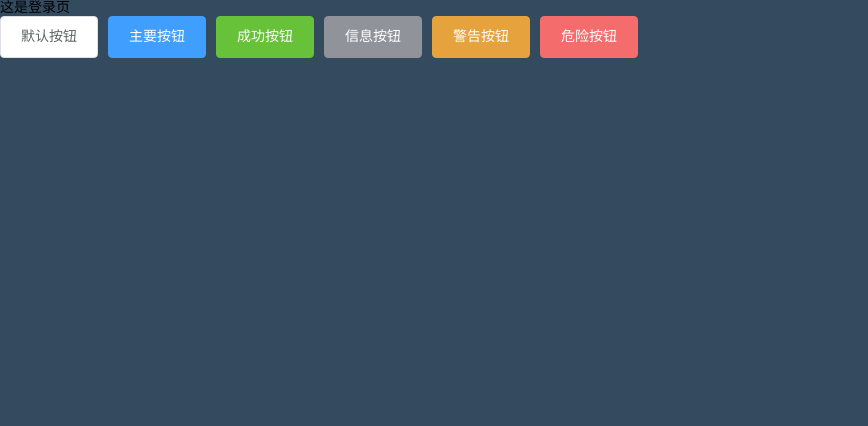
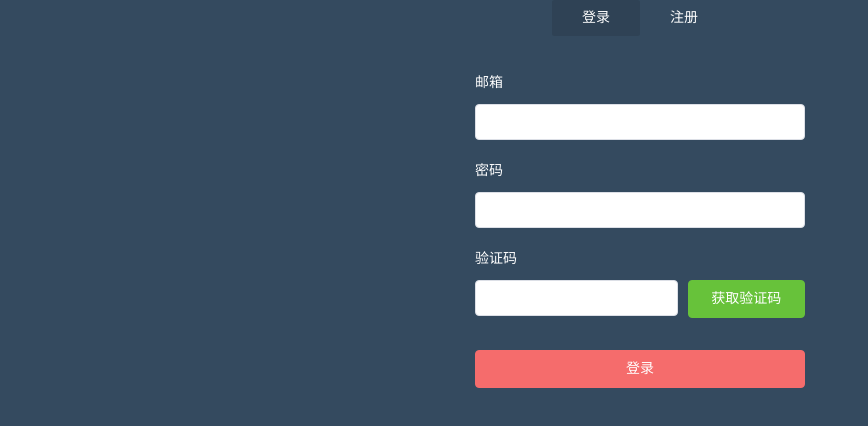
Before and after one commit to yuanguohao45/vue-admin-1.0, a Vue app: page /#/Login in a window 1280 px wide. Shown: the top 426 px of the page, without its empty margins (0-868 px from the left). Built offline with nearby package versions, Linux system fonts and the light colour scheme.

Commit message:
登录页面静态制作、input的数据校验

```diff
--- /dev/null
+++ b/src/utils/validate.js
@@ -0,0 +1,39 @@
+/**
+ * 过滤特殊字符
+ */
+export function stripscript(str) {
+  var pattern = new RegExp(
+    "[`~!@#$^&*()=|{}':;',\\[\\].<>/?~！@#￥……&*（）&;—|{ }【】‘；：”“'。，、？]"
+  );
+  var rs = "";
+  for (var i = 0; i < str.length; i++) {
+    rs = rs + str.substr(i, 1).replace(pattern, "");
+  }
+  return rs;
+}
+/**
+ * 验证邮箱
+ */
+export function validateEmail(value) {
+  let reg = /^([a-zA-Z]|[0-9])(\w|\-)+@[a-zA-Z0-9]+\.([a-zA-Z]{2,4})$/;
+  return !reg.test(value) ? true : false;
+}
+/**
+ * 验证密码 6至20位的字母+数字
+ */
+export function validatePass(value) {
+  let reg = /^(?!\D+$)(?![^a-zA-Z]+$)\S{6,20}$/;
+  return !reg.test(value) ? true : false;
+}
+/**
+ * 验证验证码
+ */
+export function validateVCode(value) {
+  let reg = /^[a-z0-9]{6}$/;
+  return !reg.test(value) ? true : false;
+}
+
+/**
+ * 没有使用default时，可以同时声明多个export。
+ * 文件 import 需要花括号。
+ */
--- a/src/views/Login/index.vue
+++ b/src/views/Login/index.vue
@@ -1,24 +1,185 @@
 <template>
   <div id="login">
-    这是登录页
-    <el-row>
-      <el-button>默认按钮</el-button>
-      <el-button type="primary">主要按钮</el-button>
-      <el-button type="success">成功按钮</el-button>
-      <el-button type="info">信息按钮</el-button>
-      <el-button type="warning">警告按钮</el-button>
-      <el-button type="danger">危险按钮</el-button>
-    </el-row>
+    <div class="login-wrap">
+      <ul class="menu-tab">
+        <li :class="{'current':item.current}" v-for="item in menuTab" :key="item.id" @click="toggleMenu(item)">{{item.txt}}</li>
+      </ul>
+      <el-form :model="ruleForm" status-icon :rules="rules" ref="ruleForm" class="login-form" size="medium">
+        <el-form-item prop="username" class="item-form">
+          <label class="label">邮箱</label>
+          <el-input type="text" v-model="ruleForm.username" autocomplete="off"></el-input>
+        </el-form-item>
+        <el-form-item prop="password" class="item-form">
+          <label class="label">密码</label>
+          <el-input type="text" v-model="ruleForm.password" autocomplete="off" minlength="6" maxlength="20"></el-input>
+        </el-form-item>
+        <el-form-item prop="passwords" class="item-form" v-show="model=='register'">
+          <label class="label">重复密码</label>
+          <el-input type="text" v-model="ruleForm.passwords" autocomplete="off" minlength="6" maxlength="20"></el-input>
+        </el-form-item>
+        <el-form-item prop="code" class="item-form">
+          <label class="label">验证码</label>
+          <el-row :gutter="10">
+            <el-col :span="15">
+              <el-input v-model.number="ruleForm.code" minlength="6" maxlength="6"></el-input>
+            </el-col>
+            <el-col :span="9">
+              <el-button type="success" class="block">获取验证码</el-button>
+            </el-col>
+          </el-row>
+        </el-form-item>
+        <el-form-item>
+          <el-button type="danger" @click="submitForm('ruleForm')" class="login-btn block">登录</el-button>
+        </el-form-item>
+      </el-form>
+    </div>
   </div>
 </template>
 
 <script>
-export default {};
+import {
+  stripscript,
+  validateEmail,
+  validatePass,
+  validateVCode
+} from "@/utils/validate";
+export default {
+  name: "Login",
+  data() {
+    // 验证用户名
+    var validateUserName = (rule, value, callback) => {
+      if (value === "") {
+        callback(new Error("请输入用户名！"));
+      } else if (validateEmail(value)) {
+        callback(new Error("用户名格式有误！"));
+      } else {
+        callback();
+      }
+    };
+    // 验证密码
+    var validatePassword = (rule, value, callback) => {
+      this.ruleForm.password = stripscript(value);
+      value = this.ruleForm.password;
+      if (value === "") {
+        callback(new Error("请输入密码！"));
+      } else if (validatePass(value)) {
+        callback(new Error("密码由6~20位的数字+字母组成！"));
+      } else {
+        callback();
+      }
+    };
+    // 验证重复密码
+    var validatePasswords = (rule, value, callback) => {
+      // 考虑性能v-show需做特殊处理
+      if (this.model == "login") {
+        callback();
+      }
+      this.ruleForm.passwords = stripscript(value);
+      value = this.ruleForm.passwords;
+      if (value === "") {
+        callback(new Error("请再次输入密码！"));
+      } else if (value != this.ruleForm.password) {
+        callback(new Error("两次输入的密码不一致！"));
+      } else {
+        callback();
+      }
+    };
+    // 验证验证码
+    var validateCode = (rule, value, callback) => {
+      if (value === "") {
+        callback(new Error("请输入验证码！"));
+      } else if (validateVCode(value)) {
+        callback(new Error("验证码格式有误！"));
+      } else {
+        callback();
+      }
+    };
+    return {
+      menuTab: [
+        { txt: "登录", type: "login", current: true }, // key值id没有可以自动生成
+        { txt: "注册", type: "register", current: false }
+      ],
+      model: "login",
+      ruleForm: {
+        username: "",
+        password: "",
+        passwords: "",
+        code: ""
+      },
+      rules: {
+        username: [{ validator: validateUserName, trigger: "blur" }],
+        password: [{ validator: validatePassword, trigger: "blur" }],
+        passwords: [{ validator: validatePasswords, trigger: "blur" }],
+        code: [{ validator: validateCode, trigger: "blur" }]
+      }
+    };
+  },
+  created() {},
+  mounted() {},
+  methods: {
+    toggleMenu(data) {
+      this.menuTab.forEach(e => {
+        e.current = !e.current;
+      });
+      this.model = data.type;
+    },
+    submitForm(formName) {
+      this.$refs[formName].validate(valid => {
+        if (valid) {
+          alert("submit!");
+        } else {
+          console.log("error submit!!");
+          return false;
+        }
+      });
+    },
+    resetForm(formName) {
+      this.$refs[formName].resetFields();
+    }
+  }
+};
 </script>
 
 <style lang="scss" scoped>
 #login {
   height: 100vh;
   background-color: #344a5f;
+  .login-wrap {
+    width: 330px;
+    margin: auto;
+    .menu-tab {
+      text-align: center;
+      li {
+        display: inline-block;
+        width: 88px;
+        line-height: 36px;
+        font-size: 14px;
+        color: #fff;
+        border-radius: 2px;
+        cursor: pointer;
+        &.current {
+          background-color: rgba(0, 0, 0, 0.1);
+        }
+      }
+    }
+  }
+  .login-form {
+    margin-top: 29px;
+    .item-form {
+      margin-bottom: 13px;
+      .label {
+        display: block;
+        color: #fff;
+        margin-bottom: 3px;
+      }
+    }
+    .block {
+      display: block;
+      width: 100%;
+    }
+    .login-btn {
+      margin-top: 19px;
+    }
+  }
 }
 </style>
--- a/vue.config.js
+++ b/vue.config.js
@@ -11,18 +11,19 @@
    **/
   chainWebpack: config => {},
   configureWebpack: config => {
-    // config.resolve = { // 配置解析别名
-    //   extensions: ['.js', '.json', '.vue'],
-    //   alias: {
-    //     '@': path.resolve(__dirname, './src'),
-    //     'public': path.resolve(__dirname, './public'),
-    //     'components': path.resolve(__dirname, './src/components'),
-    //     'common': path.resolve(__dirname, './src/common'),
-    //     'api': path.resolve(__dirname, './src/api'),
-    //     'views': path.resolve(__dirname, './src/views'),
-    //     'data': path.resolve(__dirname, './src/data')
-    //   }
-    // }
+    config.resolve = {
+      // 配置解析别名
+      extensions: [".js", ".json", ".vue"], // 自动添加文件名后缀
+      alias: {
+        "@": path.resolve(__dirname, "./src"),
+        public: path.resolve(__dirname, "./public"),
+        "@c": path.resolve(__dirname, "./src/components"),
+        common: path.resolve(__dirname, "./src/common"),
+        api: path.resolve(__dirname, "./src/api"),
+        views: path.resolve(__dirname, "./src/views"),
+        data: path.resolve(__dirname, "./src/data")
+      }
+    };
   },
   // 生产环境是否生成 sourceMap 文件
   productionSourceMap: false,
```
